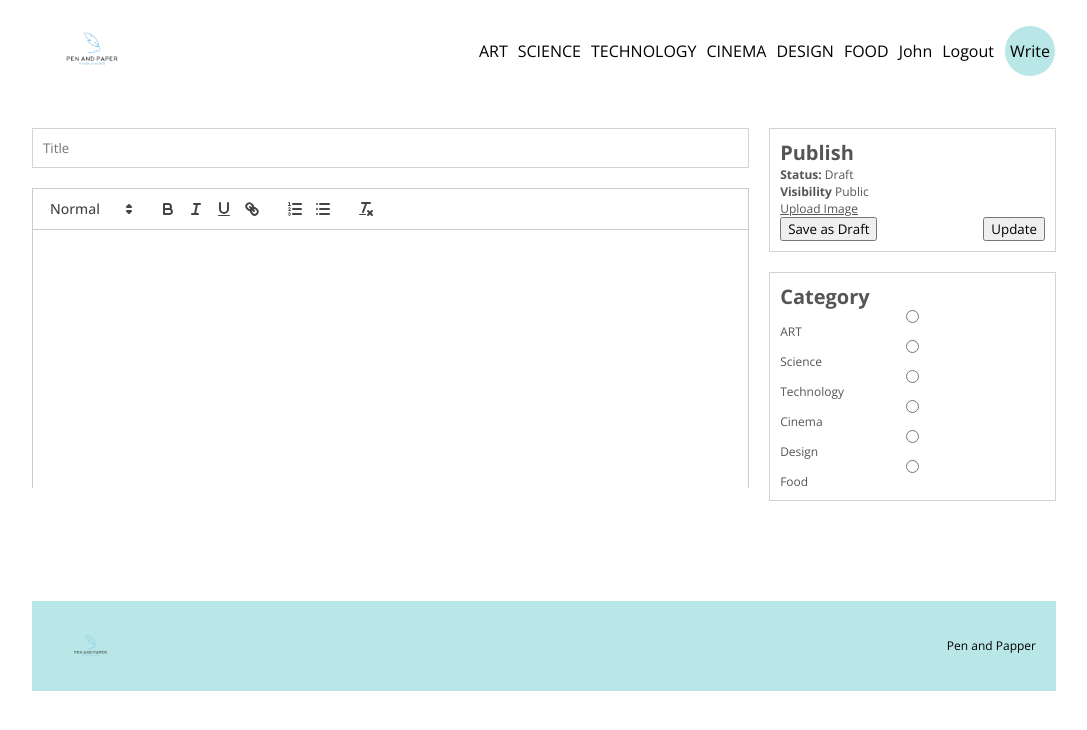
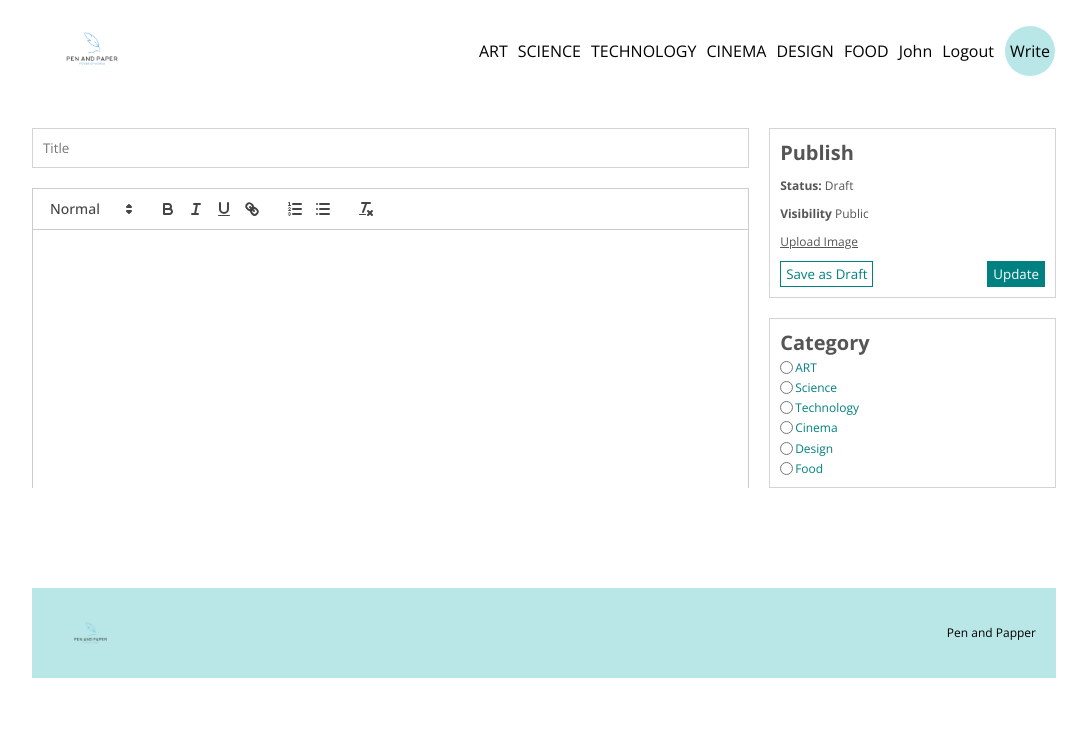
Before and after one commit to pmudassir/React_Blog, a React (Create React App) app: page /write in a window 1280 px wide. Shown: the top 730 px of the page, without its empty margins (96-1183 px from the left). Built offline with nearby package versions, Linux system fonts and the light colour scheme.

Commit message:
Design completed

```diff
--- a/src/pages/Write.jsx
+++ b/src/pages/Write.jsx
@@ -31,18 +31,30 @@ const Write = () => {
         </div>
         <div className='item'>
           <h1>Category</h1>
+          <div className='cat'>
             <input type="radio" name="cat" value="art" id="art" />
             <label htmlFor='art'>ART</label>
+          </div>
+          <div className='cat'>
             <input type="radio" name="cat" value="science" id="science" />
             <label htmlFor='science'>Science</label>
+          </div>
+          <div className='cat'>
             <input type="radio" name="cat" value="technology" id="technology" />
             <label htmlFor='technology'>Technology</label>
+          </div>
+          <div className='cat'>
             <input type="radio" name="cat" value="cinema" id="cinema" />
             <label htmlFor='cinema'>Cinema</label>
+          </div>
+          <div className='cat'>
             <input type="radio" name="cat" value="design" id="design" />
             <label htmlFor='design'>Design</label>
+          </div>
+          <div className='cat'>
             <input type="radio" name="cat" value="food" id="food" />
             <label htmlFor='food'>Food</label>
+          </div>
         </div>
       </div>
     </div>
--- a/src/style.scss
+++ b/src/style.scss
@@ -355,6 +355,29 @@ $lightGreen: #b9e7e7;
                     .buttons{
                         display: flex;
                         justify-content: space-between;
+
+                        :first-child{
+                            cursor: pointer;
+                            color: teal;
+                            background-color: #fff;
+                            border: 1px solid teal;
+                            padding: 3px 5px;
+                        }
+
+                        :last-child{
+                            cursor: pointer;
+                            color: white;
+                            background-color: teal;
+                            border: 1px solid teal;
+                            padding: 3px 5px;
+                        }
+                    }
+
+                    .cat{
+                        display: flex;
+                        align-items: center;
+                        gap: 2px;
+                        color: teal;
                     }
                 }
             }
```
Lines whose indentation alone changed are shown as unchanged.
